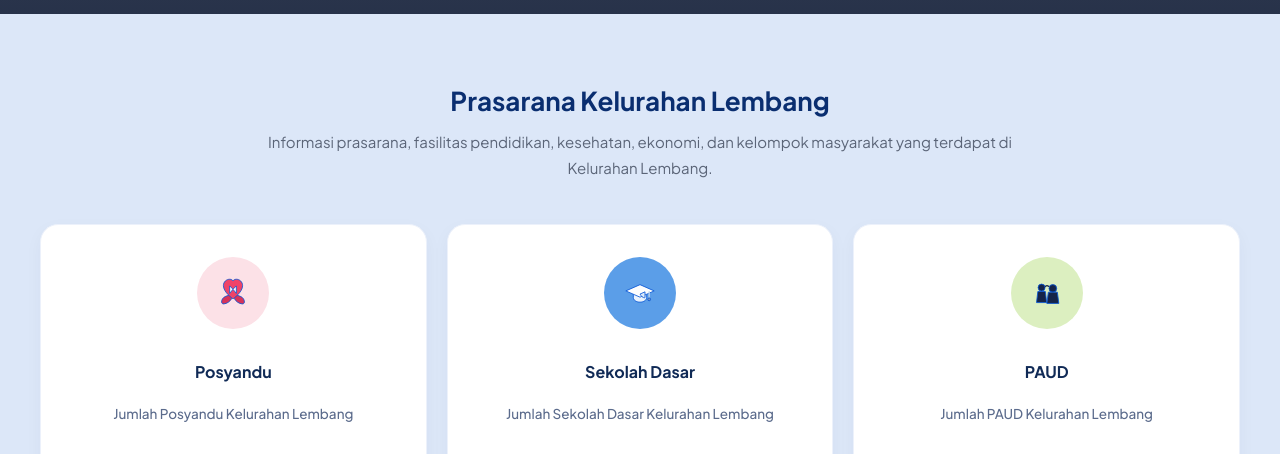
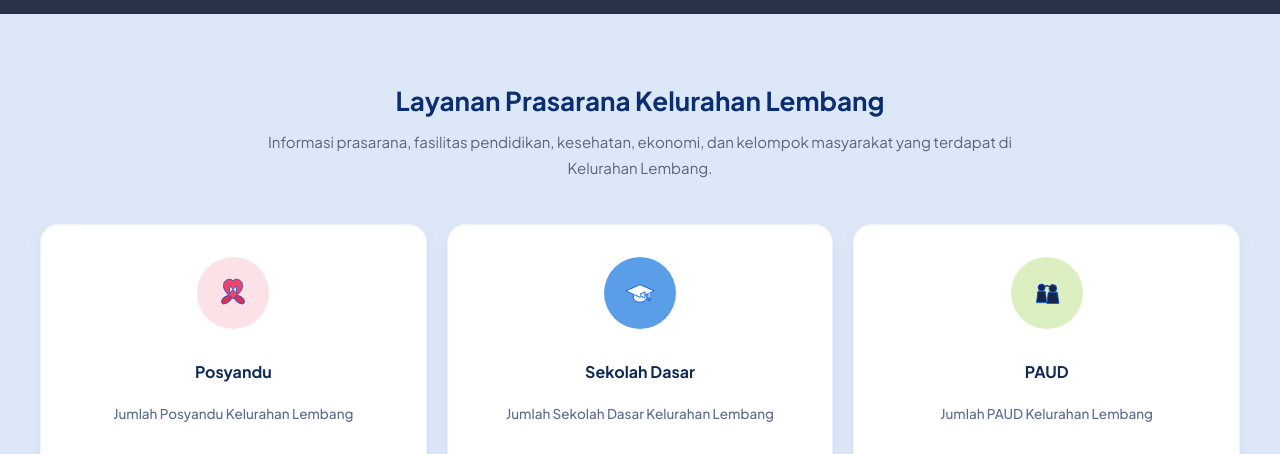
Before and after one commit to HUSNUL-MUTMAINNAH-sys/Portal-Layanan-Digital-Kelurahan-Lembang, a plain HTML site: page layanan.html in a window 1280 px wide. Shown: the part 326-780 px from the top of the page. Drawn offline with Linux system fonts and the light colour scheme; grey boxes are pictures that could not be loaded.

Commit message:
Update layanan.html

```diff
--- a/layanan.html
+++ b/layanan.html
@@ -128,7 +128,7 @@
 
 <section class="container services-section" style="padding-top:70px;">
   <div style="max-width:760px;margin:0 auto 40px;text-align:center;">
-    <h2 style="color:#0A2E70;font-size:26px;margin:0 0 12px;">Prasarana Kelurahan Lembang</h2>
+    <h2 style="color:#0A2E70;font-size:26px;margin:0 0 12px;">Layanan Prasarana Kelurahan Lembang</h2>
     <p style="color:#5B6578;font-size:15px;line-height:1.7;margin:0;">Informasi prasarana, fasilitas pendidikan, kesehatan, ekonomi, dan kelompok masyarakat yang terdapat di Kelurahan Lembang.</p>
   </div>
   <div class="cards-grid">
```
